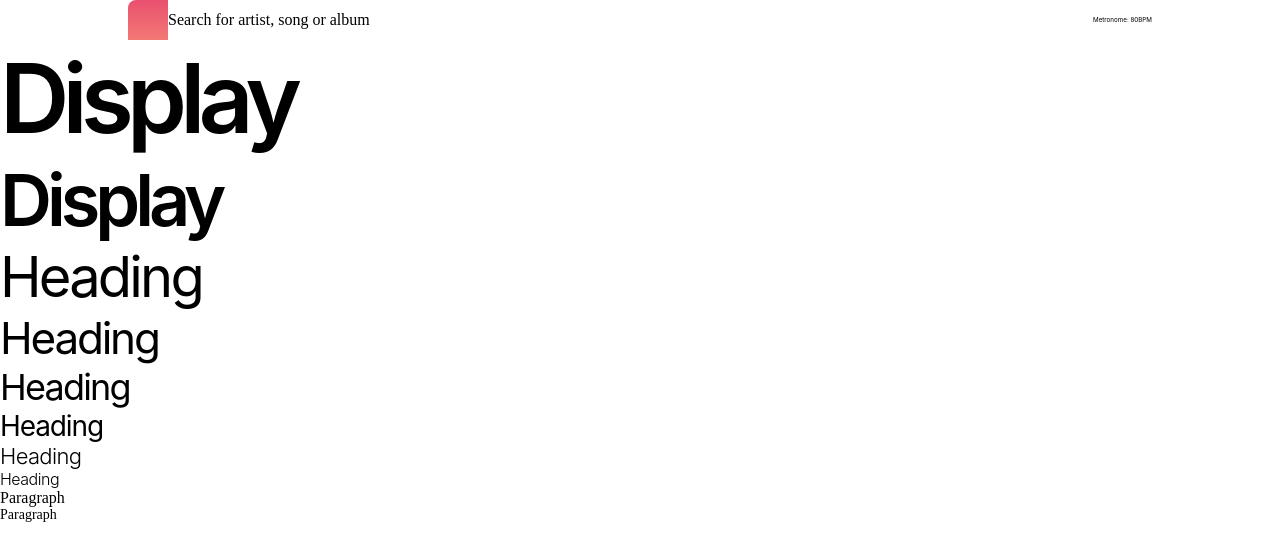
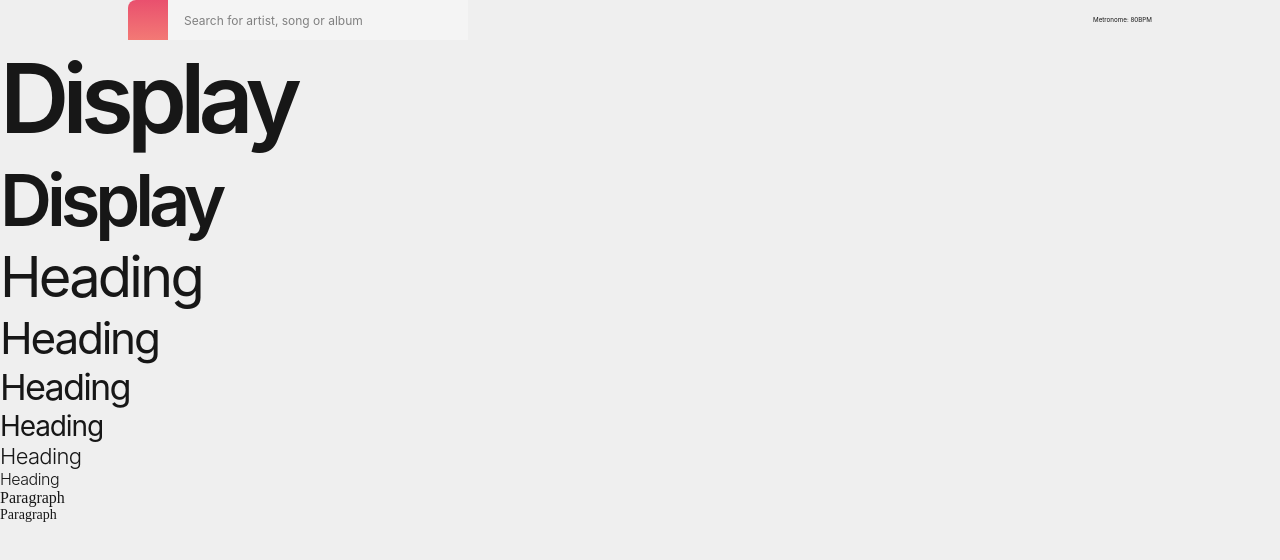
Before and after one commit to melkerydman/music-app, a Next.js app: page / in a window 1280 px wide. Shown: the top 560 px of the page. Built offline with nearby package versions, Linux system fonts and the light colour scheme.

Commit message:
Basic input and styling changes to Search component

```diff
--- a/components/Search/Search.module.scss
+++ b/components/Search/Search.module.scss
@@ -0,0 +1,14 @@
+.search_input {
+  font-size: 1.2rem;
+  padding-left: 1.6rem;
+  padding-right: 1.6rem;
+  background-color: var(--colors-grey-100);
+  color: grey;
+  width: 30rem;
+  height: 40px;
+
+  &:focus {
+    color: var(--colors-black);
+    box-shadow: inset 0px 0px 1.6rem rgba(0, 0, 0, 0.1);
+  }
+}
--- a/components/Search/Search.tsx
+++ b/components/Search/Search.tsx
@@ -1,8 +1,23 @@
-import { Paragraph } from '../Typography/Typography';
+import { useState } from 'react';
 
 import styles from './Search.module.scss';
 
 const Search = () => {
-  return <Paragraph as="span">Search for artist, song or album</Paragraph>;
+  const [searchValue, setSearchValue] = useState<string>('');
+  const [searchResult, setSearchResult] = useState([]);
+
+  return (
+    <>
+      <input
+        className={styles['search_input']}
+        id="search"
+        name="search"
+        type="text"
+        placeholder="Search for artist, song or album"
+        value={searchValue}
+        onChange={(e) => setSearchValue(e.target.value)}
+      />
+    </>
+  );
 };
 export default Search;
--- a/styles/globals.scss
+++ b/styles/globals.scss
@@ -10,14 +10,16 @@
 html,
 body {
   font-family: var(--ff-sans-serif);
+  background-color: var(--colors-white);
+  color: var(--colors-black);
 }
 
-@media (prefers-color-scheme: dark) {
-  html {
-    color-scheme: dark;
-  }
-  body {
-    color: var(--colors-white);
-    background: var(--colors-blacks);
-  }
-}
+// @media (prefers-color-scheme: dark) {
+//   html {
+//     color-scheme: dark;
+//   }
+//   body {
+//     color: var(--colors-white);
+//     background: var(--colors-blacks);
+//   }
+// }
--- a/styles/variables.scss
+++ b/styles/variables.scss
@@ -1,9 +1,16 @@
 @mixin colors {
+  // BLACK AND WHITES
   --colors-black: #171717;
   --colors-white: #efefef;
 
+  // GREY SCALE
+  --colors-grey-100: #f4f4f4;
+
+  // BRAND
   --colors-brand: #e91627;
 
+  // GRADIENTS
+  // There's a mixin for using gradients as backgrounds
   --colors-gradient-start: #e9506e;
   --colors-gradient-end: #f37975;
 }
```
